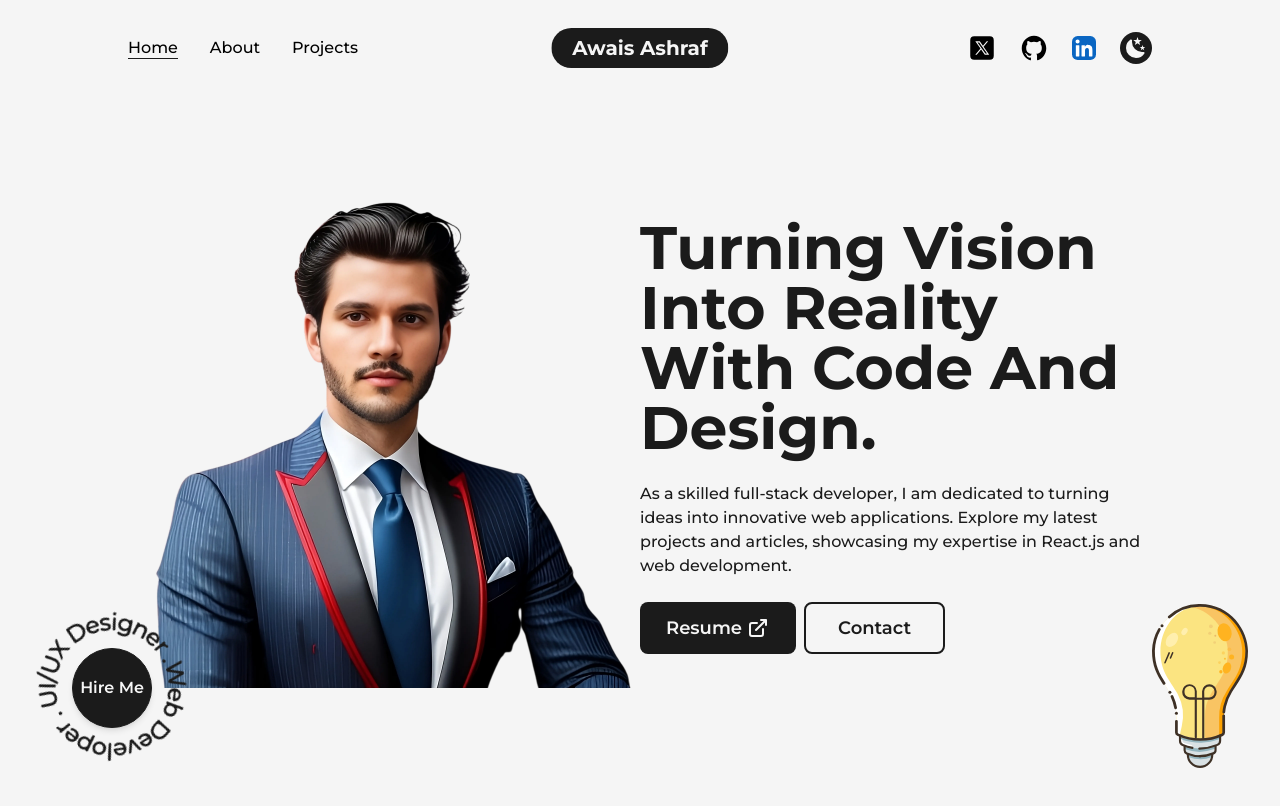
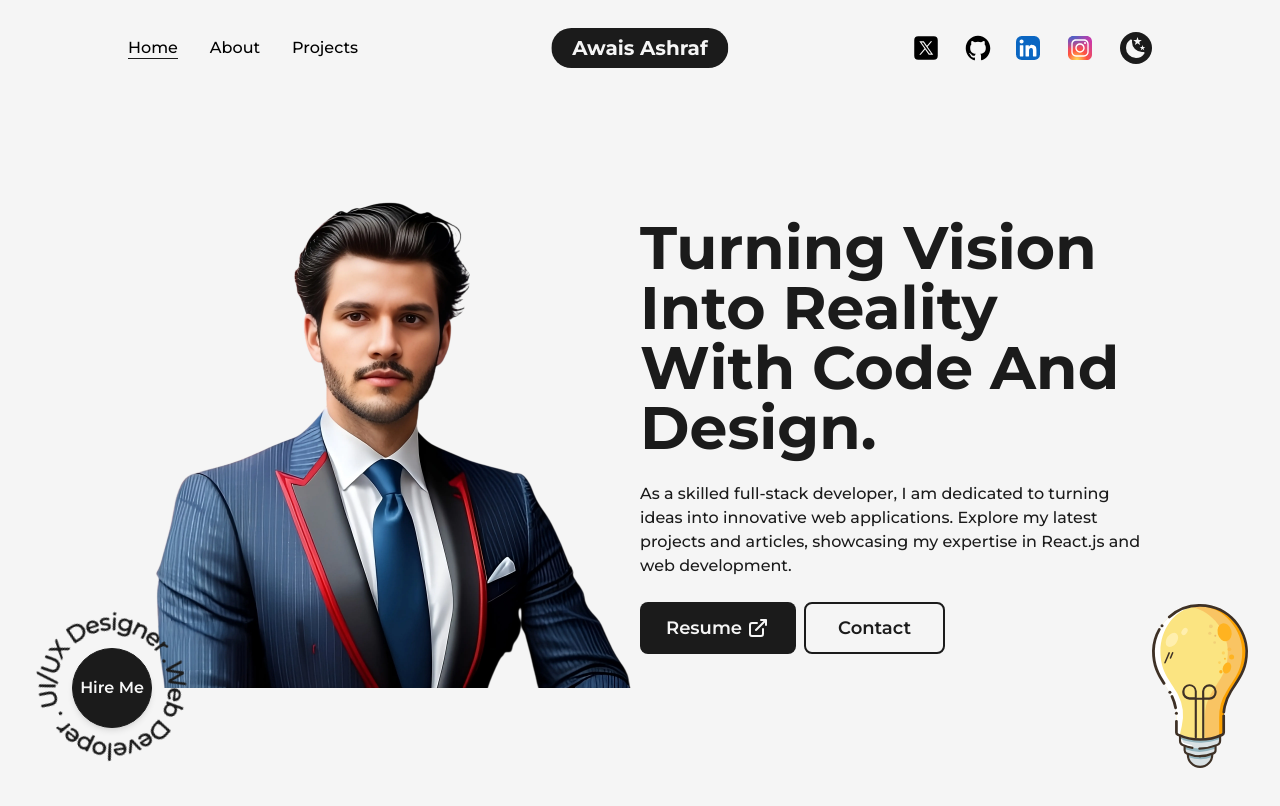
Before and after one commit to awais-cheema/Portfolio, a Next.js app: page / in a window 1280 px wide. Shown: the top 806 px of the page. Built offline with nearby package versions, Linux system fonts and the light colour scheme.

Commit message:
insta icon

```diff
--- a/src/components/NavBar.js
+++ b/src/components/NavBar.js
@@ -142,16 +142,16 @@ const NavBar = () => {
           </motion.a>
           {/* Linked In */}
 
-          {/* <motion.a
+          <motion.a
             href="/"
             target={"_blank"}
             whileHover={{ y: -2 }}
             whileTap={{ scale: 0.9 }}
-            className="w-6 mx-3 bg-light rounded-full"
+            className="w-8 mx-3 bg-light rounded-full"
           >
-            <PinterestIcon />
-          </motion.a> */}
-          {/* Pinterest */}
+            <InstagramIcon />
+          </motion.a>
+          {/* Instagram */}
 
           {/* <motion.a
             href="/"
@@ -249,7 +249,7 @@ const NavBar = () => {
             >
               <InstagramIcon />
             </motion.a>
-            {/* Pinterest */}
+            {/* Instagram */}
 
             {/* <motion.a
               href="/"
```
